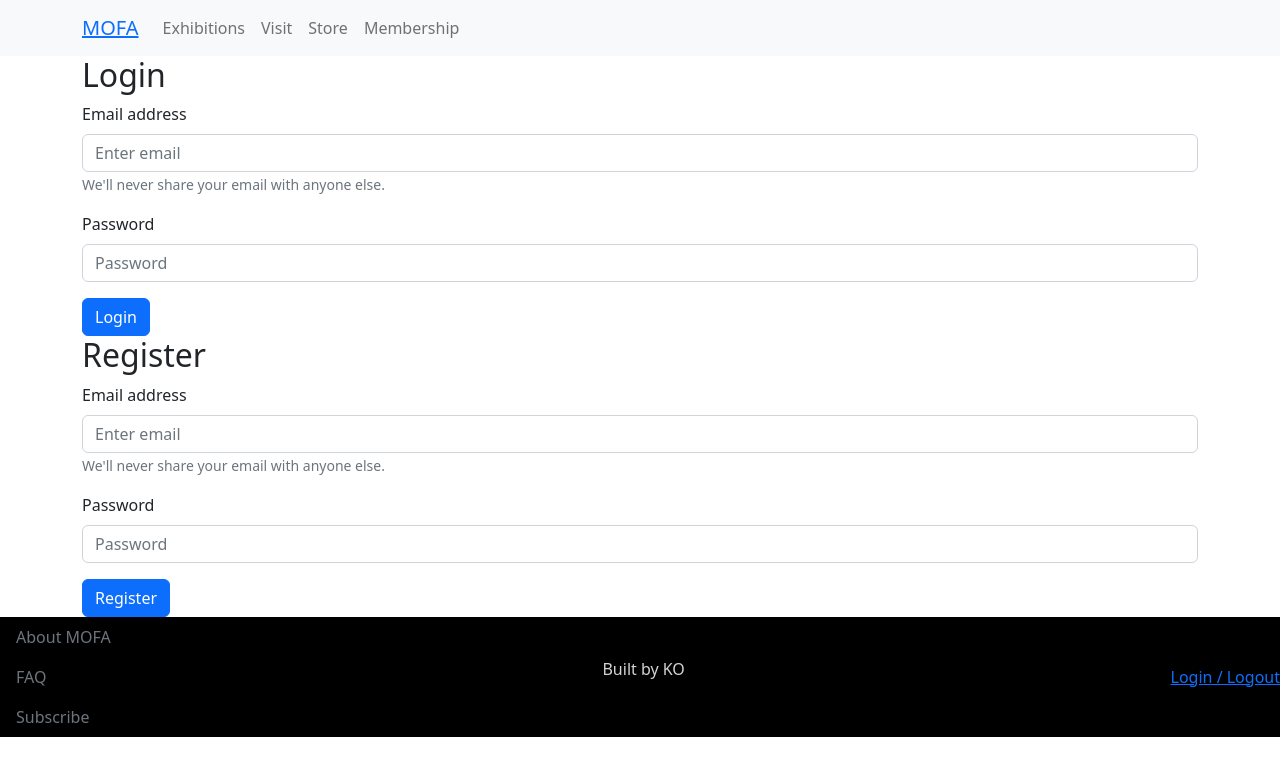
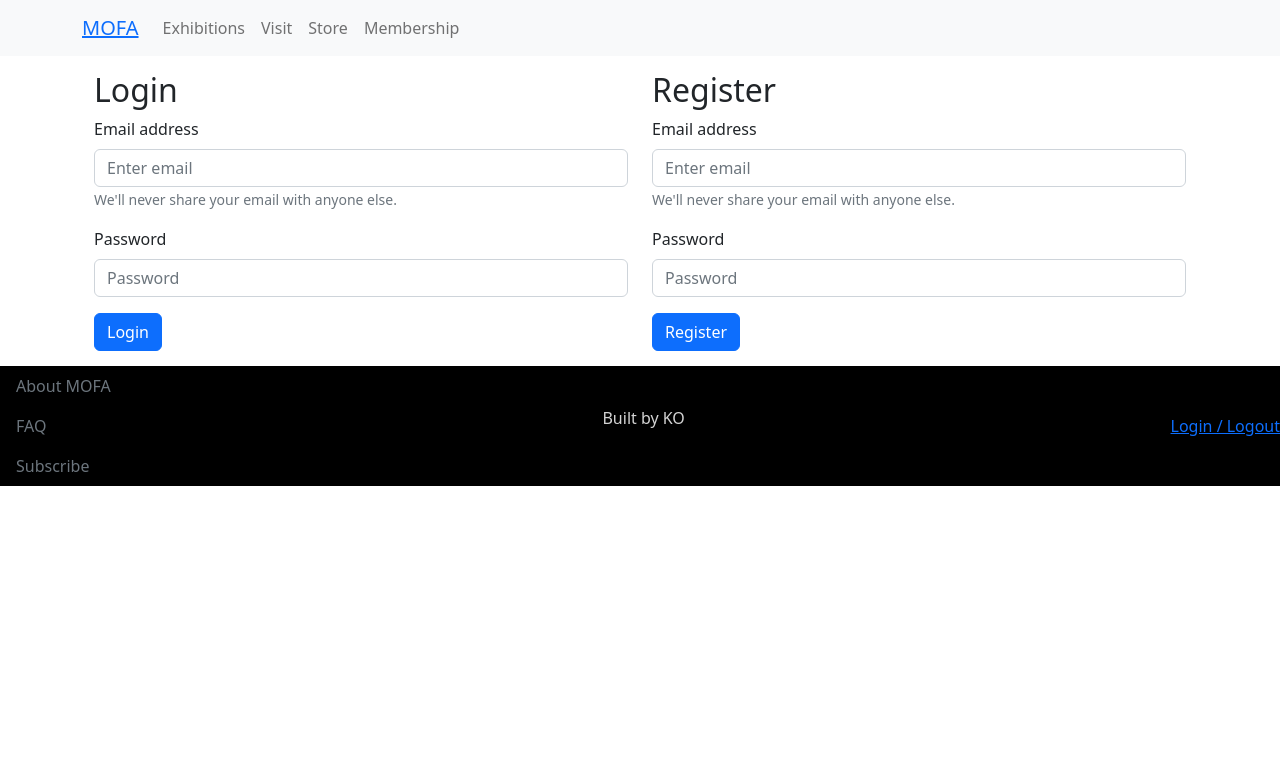
Before and after one commit to kirstenopstad/mofa, a React (Create React App) app: page /log-in in a window 1280 px wide. Shown: the top 776 px of the page. Built offline with nearby package versions, Linux system fonts and the light colour scheme; no server answers.

Commit message:
add basic styling to login elements to match wireframe layout

```diff
--- a/src/components/App.css
+++ b/src/components/App.css
@@ -55,6 +55,17 @@
   padding-right: 10px;
 }
 
+.login-container {
+  padding: 15px 0 15px 0;
+}
+
+.logout-container {
+  padding: 15px 0 15px 0;
+  display: flex;
+  flex-direction: row;
+  justify-content: center;
+}
+
 .plan-visit {
   display: flex;
   flex-direction: row;
--- a/src/components/Login.js
+++ b/src/components/Login.js
@@ -3,6 +3,7 @@
 import { signInWithEmailAndPassword } from "firebase/auth";
 import Button from 'react-bootstrap/Button';
 import Form from 'react-bootstrap/Form';
+
 
 const Login = () => {
   const [signInSuccess, setSignInSuccess] = useState(null);
@@ -50,11 +51,11 @@
 
   return(
     // TODO: add syling for signin error
-    <React.Fragment>
+    <div className="login-container">
     <h2>Login</h2>
     {signInSuccess}
     {form}
-    </React.Fragment>
+    </div>
   )
 }
 
--- a/src/components/LoginControl.js
+++ b/src/components/LoginControl.js
@@ -3,6 +3,9 @@
 import Logout from "./Logout";
 import Register from "./Register";
 import { auth } from "./../firebase.js"
+import Row from 'react-bootstrap/Row';
+import Col from 'react-bootstrap/Col';
+import Container from 'react-bootstrap/Container';
 
 const LoginControl = () => {
 
@@ -12,10 +15,16 @@
     )
   } else {
     return(
-      <React.Fragment>
-        <Login />
-        <Register />
-      </React.Fragment>
+      <Container>
+        <Row>
+          <Col sm="6">
+            <Login />
+          </Col>
+          <Col sm="6">
+            <Register />
+          </Col>
+        </Row>
+      </Container>
     );
   }
 }
--- a/src/components/Logout.js
+++ b/src/components/Logout.js
@@ -23,13 +23,17 @@
 
   if (auth.currentUser != null) {
     return(
-      <Form onSubmit={handleSignOut}>
-        <Button type="submit">Logout</Button>
-      </Form>
+      <div className="logout-container">
+        <Form onSubmit={handleSignOut}>
+          <Button type="submit">Logout</Button>
+        </Form>
+      </div>
     )
   } else {
     return(
-      <p>{signOutSuccess}</p>
+      <div className="logout-container">
+        <p>{signOutSuccess}</p>
+      </div>
 
     );
   }
--- a/src/components/Register.js
+++ b/src/components/Register.js
@@ -50,11 +50,11 @@
 
   return(
     // TODO: add syling for signin error
-    <React.Fragment>
+    <div className="login-container">
       <h2>Register</h2>
       {signUpSuccess}
       {regForm}
-    </React.Fragment>
+    </div>
   )
 }
 
```
